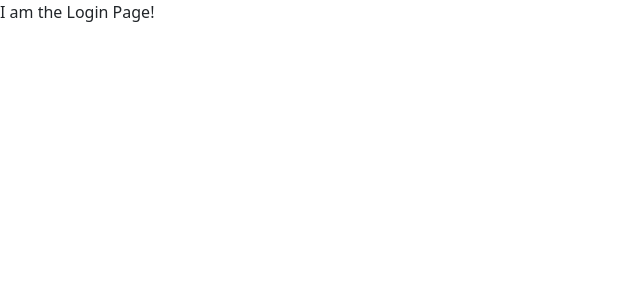
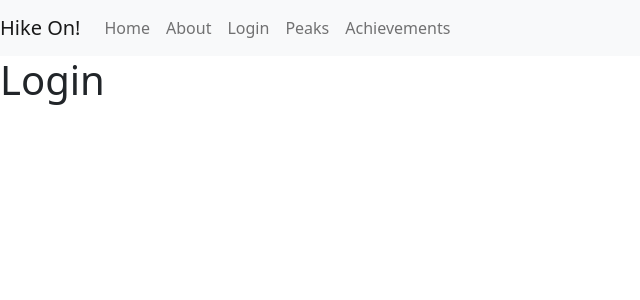
Before and after one commit to andhogan/AlpenGo, a Flask app: page /login in a window 1280 px wide. Shown: the top 300 px of the page, without its empty margins (0-640 px from the left). Run offline with Flask 2, Linux system fonts and the light colour scheme.

Commit message:
Added a nav bar,you can run it with alpengo_app.py

```diff
--- a/templates/home.html
+++ b/templates/home.html
@@ -1,6 +1,4 @@
 {% extends "inherit.html" %}
-<title>Home</title>
 {% block content %}
-
-<scrpit src="/static/js/main.js"></script>
+<h1>Test</h1>
 {% endblock content %}
--- a/templates/inherit.html
+++ b/templates/inherit.html
@@ -11,6 +11,31 @@
         <title>AlpenGo - {{ title }}</title>
     </head>
     <body>
+        <nav class="navbar navbar-expand-lg navbar-light bg-light">
+            <a class="navbar-brand" href="#">Hike On!</a>
+            <button class="navbar-toggler" type="button" data-toggle="collapse" data-target="#navbarNav" aria-controls="navbarNav" aria-expanded="false" aria-label="Toggle navigation">
+              <span class="navbar-toggler-icon"></span>
+            </button>
+            <div class="collapse navbar-collapse" id="navbarNav">
+              <ul class="navbar-nav">
+                <li class="nav-item active">
+                  <a class="nav-link" href="/">Home</a>
+                </li>
+                <li class="nav-item">
+                  <a class="nav-link" href="/about">About</a>
+                </li>
+                <li class="nav-item">
+                  <a class="nav-link" href="login">Login</a>
+                </li>
+                <li class="nav-item">
+                    <a class="nav-link" href="peaks">Peaks</a>
+                </li>
+                <li class="nav-item">
+                    <a class="nav-link" href="achievements">Achievements</a>
+                </li>
+              </ul>
+            </div>
+          </nav>
         {% block content %}{% endblock content %}
         <!-- JavaScript Bundle with Popper - Imported from the Bootstrap Website-->
         <script src="https://cdn.jsdelivr.net/npm/bootstrap@5.2.2/dist/js/bootstrap.bundle.min.js" integrity="sha384-OERcA2EqjJCMA+/3y+gxIOqMEjwtxJY7qPCqsdltbNJuaOe923+mo//f6V8Qbsw3" crossorigin="anonymous"></script>
--- a/templates/login.html
+++ b/templates/login.html
@@ -1,6 +1,4 @@
 {% extends "inherit.html" %}
 {% block content %}
-    <div>
-        <p>I am the Login Page!</p>
-    </div>
+<h1>Login</h1>
 {% endblock content %}
--- a/templates/register.html
+++ b/templates/register.html
@@ -1,6 +1,4 @@
 {% extends "inherit.html" %}
 {% block content %}
-    <div>
-        <p>I am the Register Page!</p>
-    </div>
+<h1>Sign Up!</h1>
 {% endblock content %}
```
Also changed, not shown: 1 other file.
